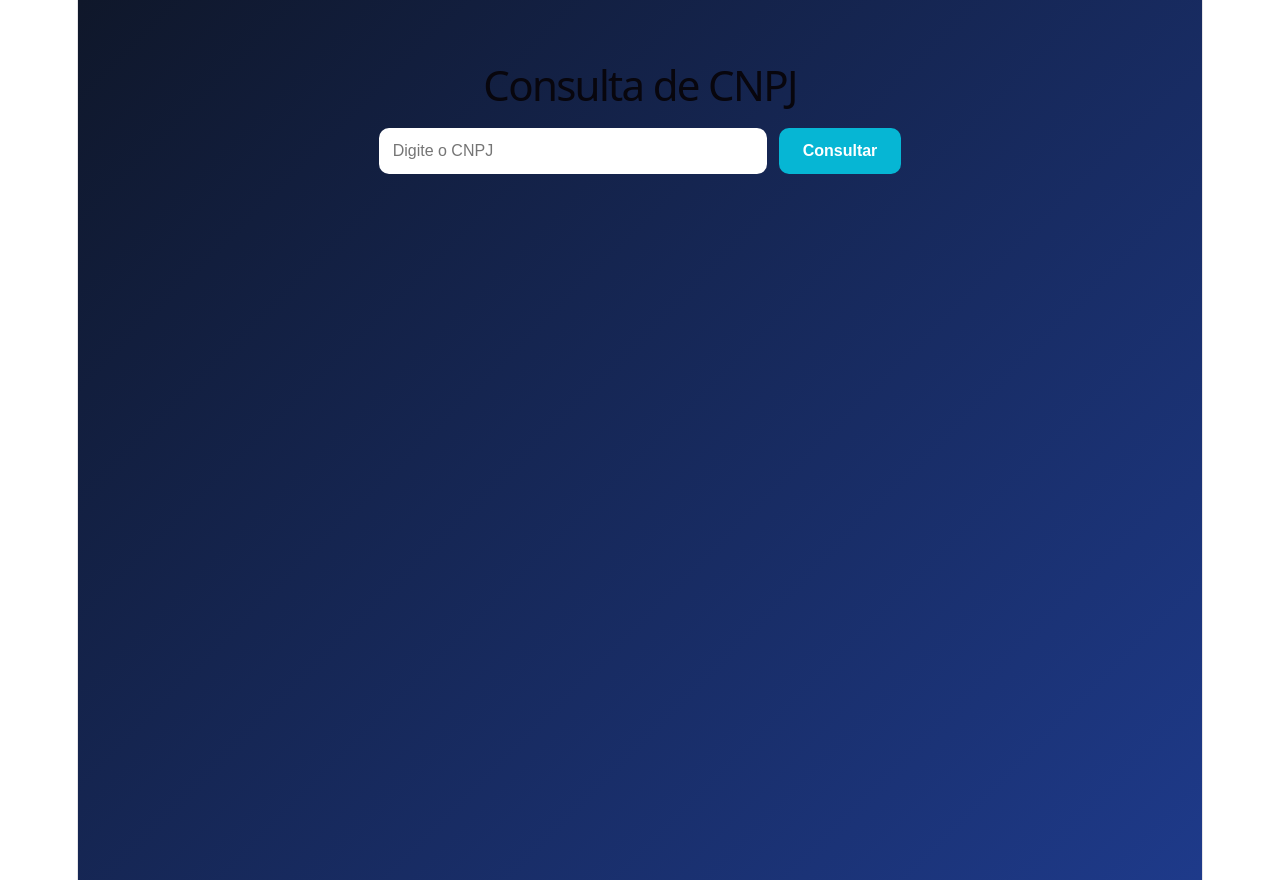
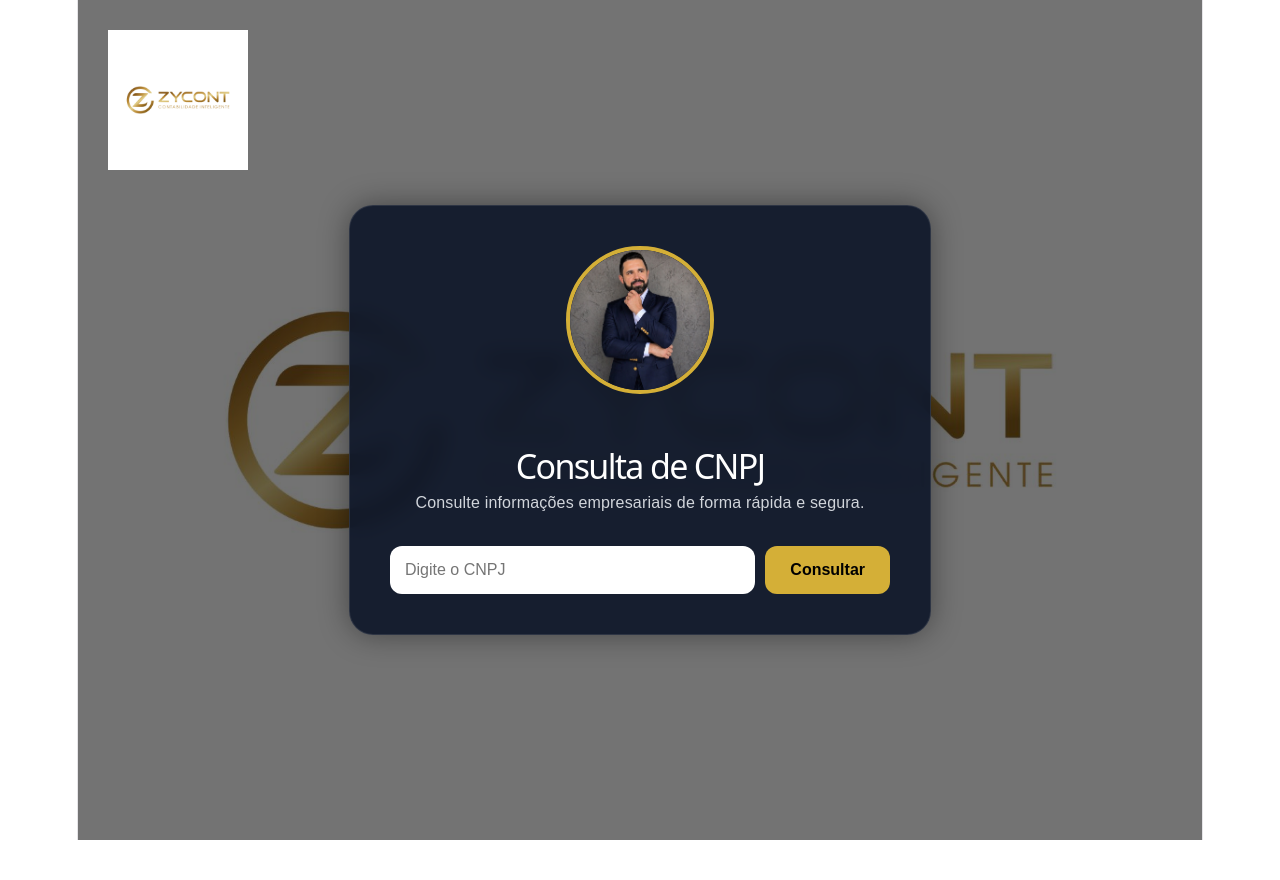
Before and after one commit to brunooliveiracontador2023-cmyk/consulta-cnpj, a React (Vite) app: page / in a window 1280 px wide. After the commit the page ends 840 px from the top, so only its background shows below. Built offline with nearby package versions, Linux system fonts and the light colour scheme.

Commit message:
Nova interface Zycont

```diff
--- a/src/App.jsx
+++ b/src/App.jsx
@@ -1,395 +1,126 @@
-import { useState } from "react";
+import "./App.css";
 
-export default function App() {
-  const [cnpj, setCnpj] = useState("");
-  const [dados, setDados] = useState(null);
-  const [loading, setLoading] = useState(false);
-  const [erro, setErro] = useState("");
+function App() {
+  return (
+    <div style={styles.container}>
+      <img src="/zycont.jpg" alt="Zycont" style={styles.logo} />
 
-  async function consultarCNPJ() {
-    try {
-      setErro("");
-      setDados(null);
-      setLoading(true);
+      <div style={styles.overlay}>
+        <div style={styles.card}>
+          <img src="/bruno.jpg" alt="Bruno Oliveira" style={styles.photo} />
 
-      const numeros = cnpj.replace(/\D/g, "");
+          <h1 style={styles.title}>Consulta de CNPJ</h1>
 
-      if (numeros.length !== 14) {
-        throw new Error("Digite um CNPJ válido.");
-      }
+          <p style={styles.subtitle}>
+            Consulte informações empresariais de forma rápida e segura.
+          </p>
 
-      const resposta = await fetch(
-        `https://publica.cnpj.ws/cnpj/${numeros}`
-      );
-
-      if (resposta.status === 404) {
-        throw new Error("CNPJ não encontrado.");
-      }
-
-      if (resposta.status === 429) {
-        throw new Error(
-          "Limite de consultas atingido. Tente novamente mais tarde."
-        );
-      }
-
-      if (!resposta.ok) {
-        throw new Error("Erro ao consultar CNPJ.");
-      }
-
-      const json = await resposta.json();
-
-      setDados(json);
-    } catch (err) {
-      setErro(err.message);
-    } finally {
-      setLoading(false);
-    }
-  }
-
-  function texto(valor) {
-    return valor || "Não informado";
-  }
-
-  function simNao(valor) {
-    if (valor === true) return "Sim";
-    if (valor === false) return "Não";
-    return "Não informado";
-  }
-
-  function tipoEmpresa(cnae) {
-    if (!cnae) return "Não identificado";
-
-    const inicio = Number(String(cnae).substring(0, 2));
-
-    if (inicio >= 45 && inicio <= 47) {
-      return "Comércio";
-    }
-
-    if (inicio >= 5 && inicio <= 33) {
-      return "Indústria";
-    }
-
-    if (inicio >= 49 && inicio <= 99) {
-      return "Serviço";
-    }
-
-    return "Não identificado";
-  }
-
-  const est = dados?.estabelecimento;
-
-  const cnaePrincipal = est?.atividade_principal;
-
-  const secundarios = est?.atividades_secundarias || [];
-
-  const ies = est?.inscricoes_estaduais || [];
-
-  return (
-    <div style={styles.page}>
-      <h1 style={styles.titulo}>
-        Consulta de CNPJ
-      </h1>
-
-      <div style={styles.busca}>
-        <input
-          type="text"
-          placeholder="Digite o CNPJ"
-          value={cnpj}
-          onChange={(e) => setCnpj(e.target.value)}
-          style={styles.input}
-        />
-
-        <button
-          onClick={consultarCNPJ}
-          style={styles.botao}
-        >
-          Consultar
-        </button>
-      </div>
-
-      {loading && (
-        <p style={styles.loading}>
-          Consultando...
-        </p>
-      )}
-
-      {erro && (
-        <p style={styles.erro}>
-          {erro}
-        </p>
-      )}
-
-      {dados && (
-        <div style={styles.card}>
-          <h2 style={styles.razao}>
-            {texto(dados.razao_social)}
-          </h2>
-
-          <div style={styles.grid}>
-            <Info
-              titulo="Nome Fantasia"
-              valor={texto(est?.nome_fantasia)}
+          <div style={styles.searchArea}>
+            <input
+              type="text"
+              placeholder="Digite o CNPJ"
+              style={styles.input}
             />
 
-            <Info
-              titulo="Situação Cadastral"
-              valor={texto(est?.situacao_cadastral)}
-            />
-
-            <Info
-              titulo="Tipo da Empresa"
-              valor={tipoEmpresa(cnaePrincipal?.id)}
-            />
-
-            <Info
-              titulo="Porte"
-              valor={texto(dados.porte?.descricao)}
-            />
-
-            <Info
-              titulo="Natureza Jurídica"
-              valor={texto(
-                dados.natureza_juridica?.descricao
-              )}
-            />
-
-            <Info
-              titulo="Capital Social"
-              valor={`R$ ${texto(
-                dados.capital_social
-              )}`}
-            />
-
-            <Info
-              titulo="Simples Nacional"
-              valor={
-                dados.simples
-                  ? simNao(dados.simples.simples)
-                  : "Não informado pela API"
-              }
-            />
-
-            <Info
-              titulo="SIMEI"
-              valor={
-                dados.simples
-                  ? simNao(dados.simples.simei)
-                  : "Não informado pela API"
-              }
-            />
-
-            <Info
-              titulo="Cidade"
-              valor={texto(est?.cidade?.nome)}
-            />
-
-            <Info
-              titulo="UF"
-              valor={texto(est?.estado?.sigla)}
-            />
-
-            <Info
-              titulo="Telefone"
-              valor={texto(est?.telefone1)}
-            />
-
-            <Info
-              titulo="E-mail"
-              valor={texto(est?.email)}
-            />
-          </div>
-
-          <div style={styles.bloco}>
-            <h3>Endereço</h3>
-
-            <p>
-              {texto(est?.tipo_logradouro)}{" "}
-              {texto(est?.logradouro)},{" "}
-              {texto(est?.numero)}
-            </p>
-
-            <p>
-              Bairro: {texto(est?.bairro)}
-            </p>
-
-            <p>
-              CEP: {texto(est?.cep)}
-            </p>
-          </div>
-
-          <div style={styles.bloco}>
-            <h3>CNAE Principal</h3>
-
-            <p>
-              <strong>
-                {texto(cnaePrincipal?.id)}
-              </strong>{" "}
-              -{" "}
-              {texto(
-                cnaePrincipal?.descricao
-              )}
-            </p>
-          </div>
-
-          <div style={styles.bloco}>
-            <h3>CNAEs Secundários</h3>
-
-            {secundarios.length > 0 ? (
-              secundarios.map((item) => (
-                <p key={item.id}>
-                  <strong>{item.id}</strong>{" "}
-                  - {item.descricao}
-                </p>
-              ))
-            ) : (
-              <p>
-                Não possui CNAEs secundários.
-              </p>
-            )}
-          </div>
-
-          <div style={styles.bloco}>
-            <h3>Inscrições Estaduais</h3>
-
-            {ies.length > 0 ? (
-              ies.map((ie, index) => (
-                <p key={index}>
-                  <strong>IE:</strong>{" "}
-                  {texto(
-                    ie.inscricao_estadual
-                  )}{" "}
-                  |{" "}
-                  <strong>UF:</strong>{" "}
-                  {texto(
-                    ie.estado?.sigla
-                  )}{" "}
-                  |{" "}
-                  <strong>Situação:</strong>{" "}
-                  {ie.ativo
-                    ? "Ativa"
-                    : "Inativa"}
-                </p>
-              ))
-            ) : (
-              <p>
-                Não foram encontradas
-                inscrições estaduais.
-              </p>
-            )}
+            <button style={styles.button}>Consultar</button>
           </div>
         </div>
-      )}
-    </div>
-  );
-}
-
-function Info({ titulo, valor }) {
-  return (
-    <div style={styles.info}>
-      <strong>{titulo}</strong>
-
-      <span>{valor}</span>
+      </div>
     </div>
   );
 }
 
 const styles = {
-  page: {
+  container: {
+    width: "100%",
     minHeight: "100vh",
-    background:
-      "linear-gradient(135deg, #0f172a, #1e3a8a)",
-    color: "white",
-    padding: 40,
+    backgroundImage: "url('/zycont.jpg')",
+    backgroundSize: "cover",
+    backgroundPosition: "center",
+    display: "flex",
+    justifyContent: "center",
+    alignItems: "center",
+    position: "relative",
     fontFamily: "Arial",
   },
 
-  titulo: {
-    fontSize: 42,
-    textAlign: "center",
-    marginBottom: 30,
+  overlay: {
+    width: "100%",
+    minHeight: "100vh",
+    backgroundColor: "rgba(0,0,0,0.55)",
+    display: "flex",
+    justifyContent: "center",
+    alignItems: "center",
+    padding: 20,
   },
 
-  busca: {
+  card: {
+    backgroundColor: "rgba(15, 23, 42, 0.92)",
+    padding: 40,
+    borderRadius: 24,
+    width: "100%",
+    maxWidth: 500,
+    textAlign: "center",
+    boxShadow: "0 0 30px rgba(0,0,0,0.4)",
+    border: "1px solid rgba(255,255,255,0.1)",
+    backdropFilter: "blur(10px)",
+  },
+
+  photo: {
+    width: 140,
+    height: 140,
+    borderRadius: "50%",
+    objectFit: "cover",
+    border: "4px solid #d4af37",
+    marginBottom: 20,
+  },
+
+  logo: {
+    position: "absolute",
+    top: 30,
+    left: 30,
+    width: 140,
+  },
+
+  title: {
+    color: "#ffffff",
+    marginBottom: 10,
+    fontSize: 34,
+  },
+
+  subtitle: {
+    color: "#d1d5db",
+    marginBottom: 30,
+    fontSize: 16,
+  },
+
+  searchArea: {
     display: "flex",
+    gap: 10,
+    flexWrap: "wrap",
     justifyContent: "center",
-    gap: 12,
-    marginBottom: 30,
-    flexWrap: "wrap",
   },
 
   input: {
-    padding: 14,
-    width: 360,
-    borderRadius: 10,
+    flex: 1,
+    minWidth: 220,
+    padding: 15,
+    borderRadius: 12,
     border: "none",
+    outline: "none",
     fontSize: 16,
   },
 
-  botao: {
-    padding: "14px 24px",
-    borderRadius: 10,
+  button: {
+    padding: "15px 25px",
+    borderRadius: 12,
     border: "none",
-    background: "#06b6d4",
-    color: "white",
+    backgroundColor: "#d4af37",
+    color: "#000",
+    fontWeight: "bold",
     cursor: "pointer",
-    fontWeight: "bold",
     fontSize: 16,
   },
+};
 
-  loading: {
-    textAlign: "center",
-    fontSize: 18,
-  },
-
-  erro: {
-    color: "#fecaca",
-    background: "#991b1b",
-    padding: 14,
-    borderRadius: 10,
-    textAlign: "center",
-    maxWidth: 600,
-    margin: "0 auto",
-  },
-
-  card: {
-    background:
-      "rgba(30, 41, 59, 0.95)",
-    padding: 30,
-    borderRadius: 18,
-    maxWidth: 1100,
-    margin: "0 auto",
-    lineHeight: 1.7,
-    boxShadow:
-      "0 0 30px rgba(0,0,0,0.35)",
-  },
-
-  razao: {
-    textAlign: "center",
-    marginBottom: 25,
-    fontSize: 28,
-  },
-
-  grid: {
-    display: "grid",
-    gridTemplateColumns:
-      "repeat(auto-fit, minmax(240px, 1fr))",
-    gap: 15,
-    marginBottom: 25,
-  },
-
-  info: {
-    background: "#0f172a",
-    padding: 15,
-    borderRadius: 12,
-    display: "flex",
-    flexDirection: "column",
-    gap: 6,
-  },
-
-  bloco: {
-    background: "#0f172a",
-    padding: 20,
-    borderRadius: 14,
-    marginTop: 18,
-  },
-};
+export default App;
```
Also changed, not shown: public/bruno.jpg (added), public/zycont.jpg (added).
